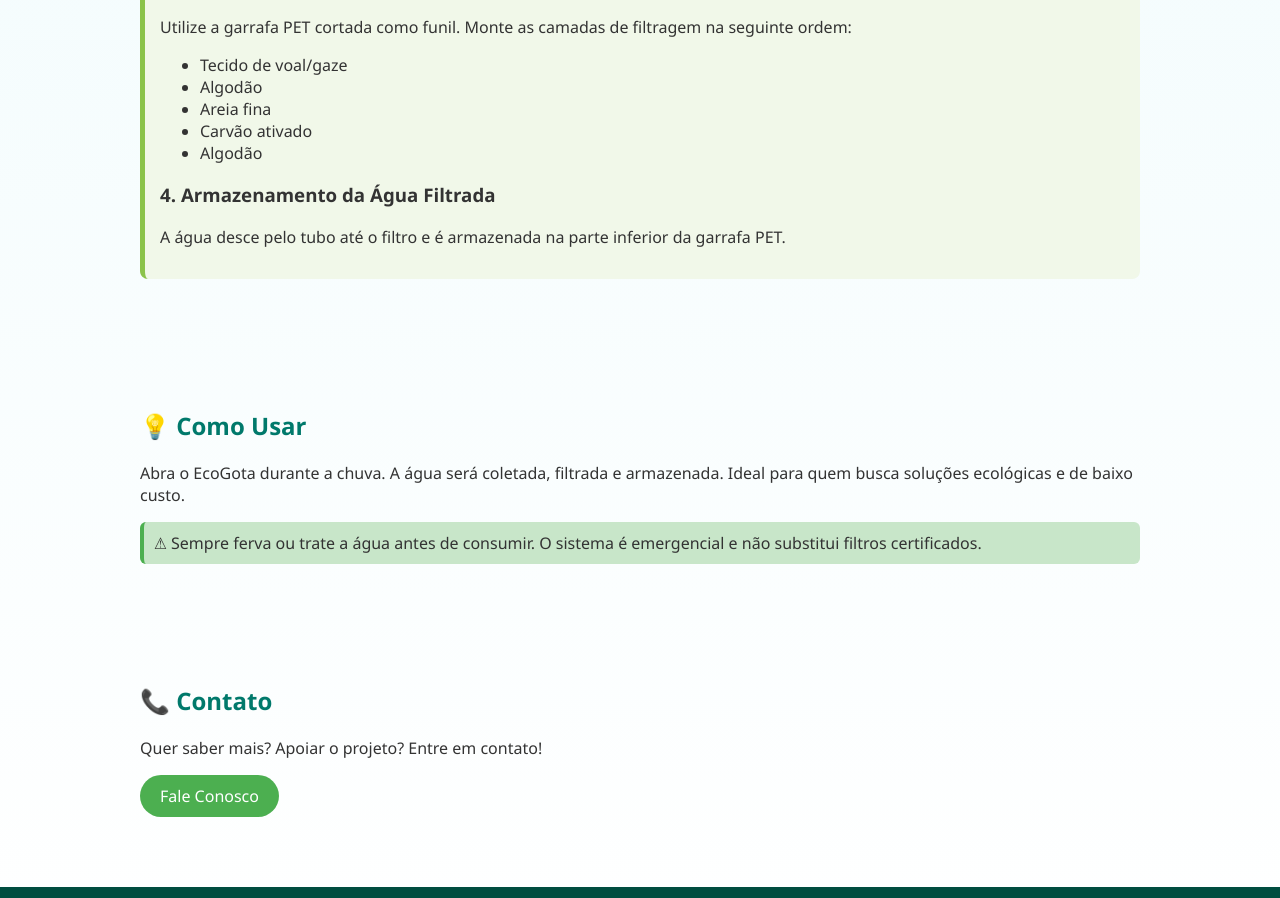
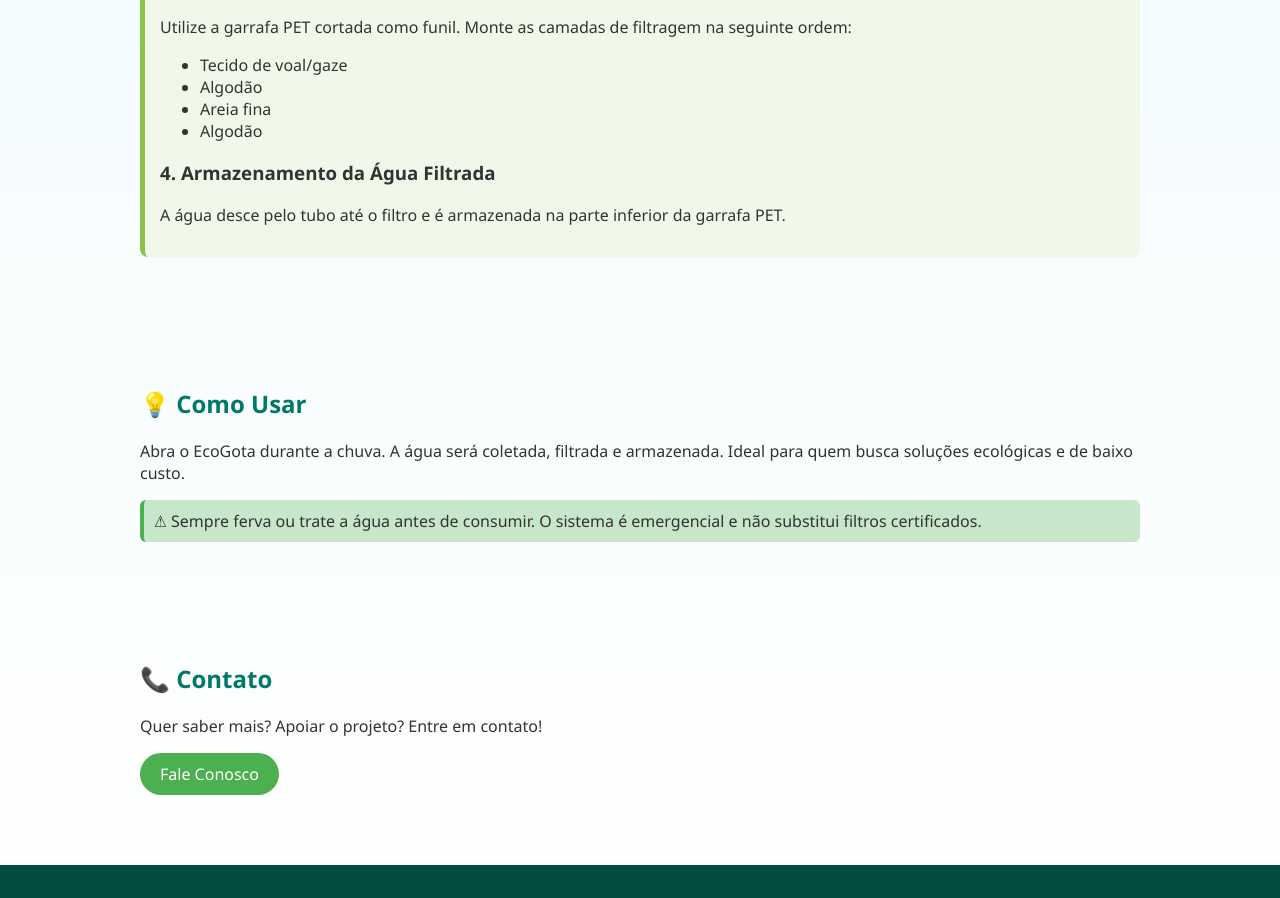
Before and after one commit to LeonardoSGas/EcoGota, a plain HTML site: page index.html in a window 1280 px wide. Shown: the part 2013-2911 px from the top of the page. Drawn offline with Linux system fonts and the light colour scheme.

Commit message:
index.html

```diff
--- a/index.html
+++ b/index.html
@@ -67,7 +67,6 @@
             <li>Tecido de voal/gaze</li>
             <li>Algodão</li>
             <li>Areia fina</li>
-            <li>Carvão ativado</li>
             <li>Algodão</li>
         </ul>
 
```
